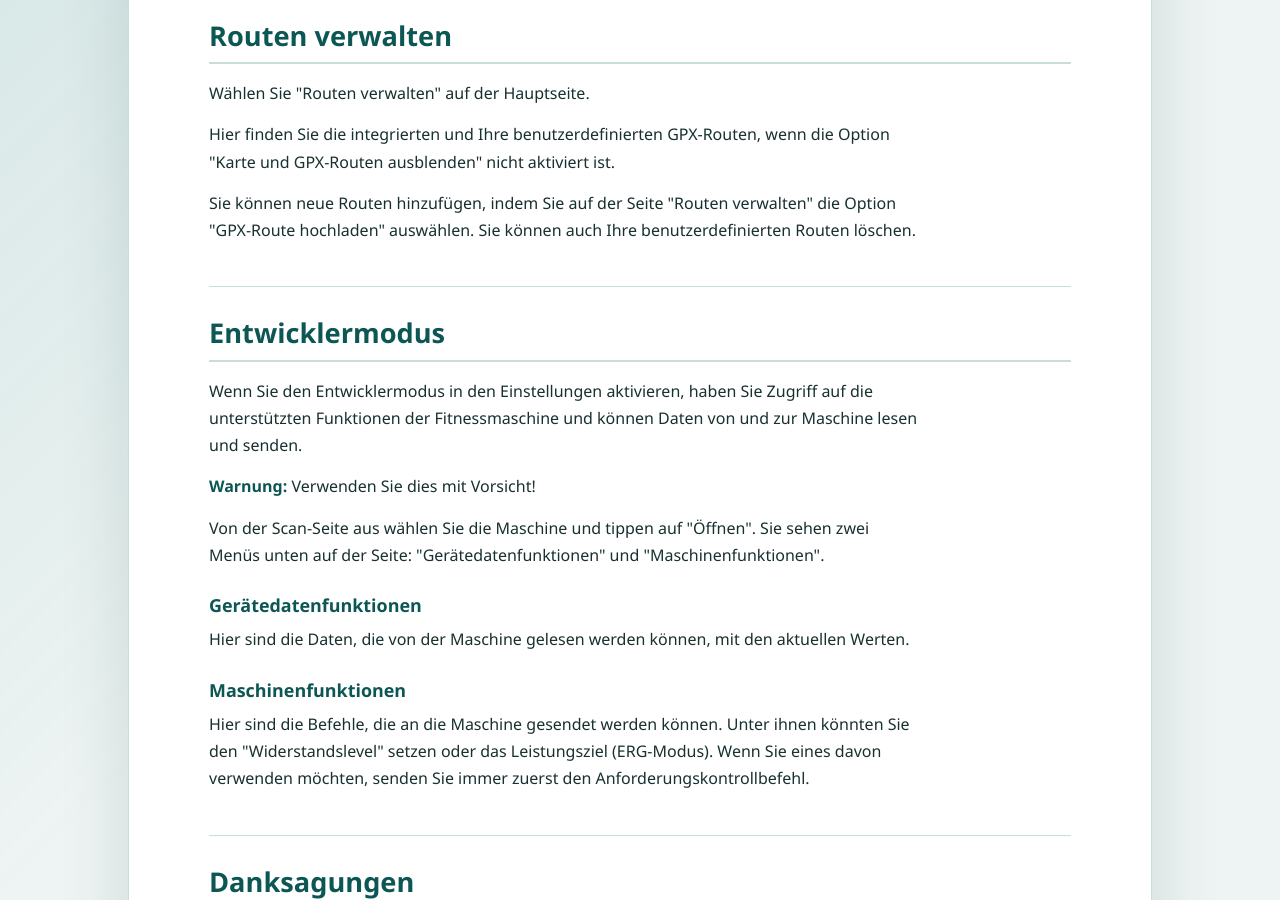
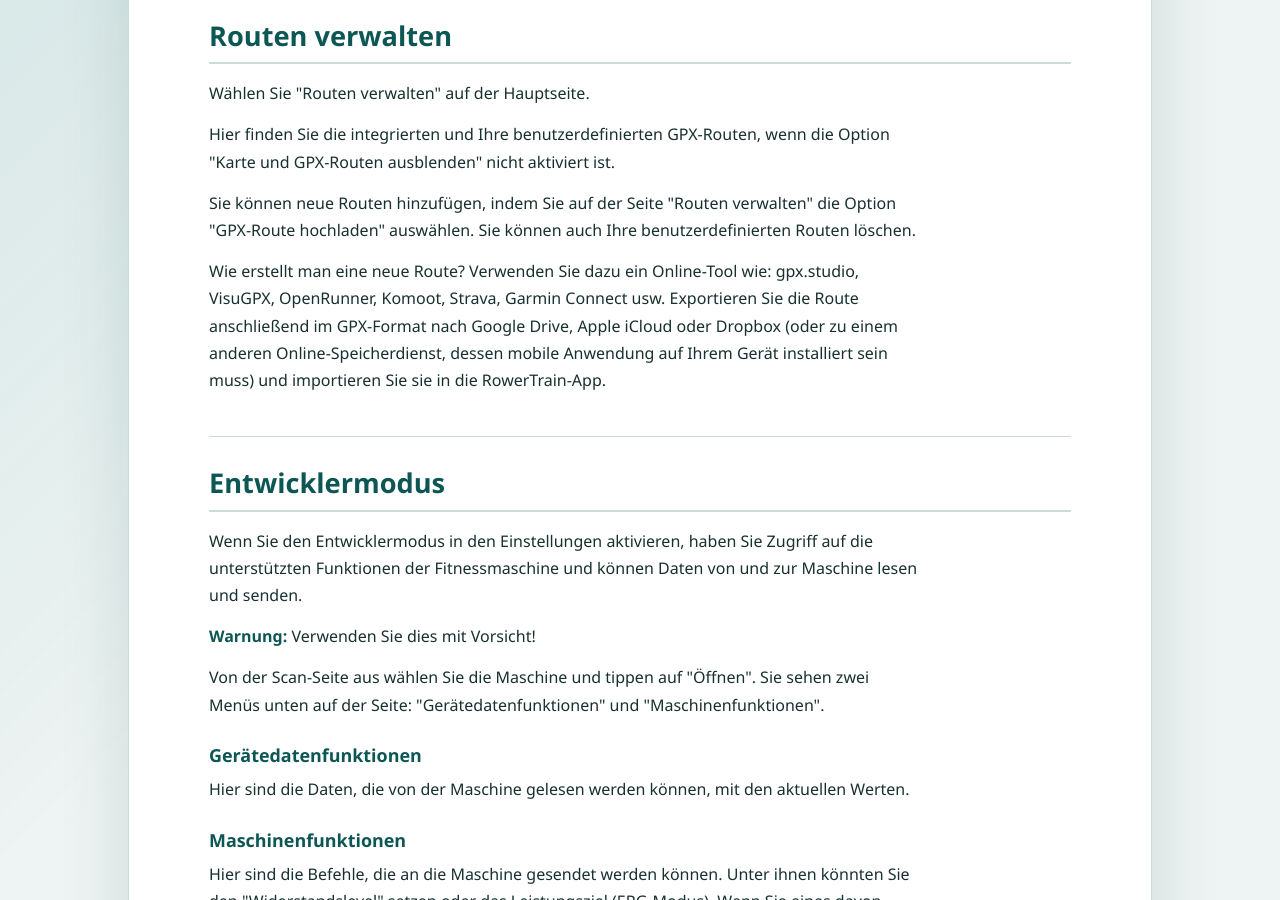
Before and after one commit to iliuta/iliuta.github.io, a Jekyll site: the page rowertrain-docs/index_de.html, which Jekyll copies as it is, in a window 1280 px wide and 900 px high, scrolled down 7030 px. Built offline with Jekyll 4.4.1, drawn with Linux system fonts in a browser that asks for light colours.

Commit message:
route manager explanation

```diff
--- a/rowertrain-docs/index.html
+++ b/rowertrain-docs/index.html
@@ -235,6 +235,11 @@
         <p>Select "Manage routes" from main page.</p>
         <p>You'll find here the built-in and your custom GPX routes if the option "Hide map and GPX routes" is unchecked.</p>
         <p>You can add new routes by selecting "Upload GPX route" from the "Manage routes" page. You can also delete your custom routes.</p>
+
+        <p>How to create a new route?
+            To do so, use an online tool such as: gpx.studio, VisuGPX, OpenRunner, Komoot, Strava, Garmin Connect, etc.
+            Then export it in GPX format to Google Drive, Apple iCloud or Dropbox (or any other online storage service, whose mobile application must be installed on your device), and import it into the RowerTrain application.
+        </p>
     </section>
     <section id="developer-mode">
         <h2>Developer mode</h2>
--- a/rowertrain-docs/index_de.html
+++ b/rowertrain-docs/index_de.html
@@ -235,6 +235,11 @@
         <p>Wählen Sie "Routen verwalten" auf der Hauptseite.</p>
         <p>Hier finden Sie die integrierten und Ihre benutzerdefinierten GPX-Routen, wenn die Option "Karte und GPX-Routen ausblenden" nicht aktiviert ist.</p>
         <p>Sie können neue Routen hinzufügen, indem Sie auf der Seite "Routen verwalten" die Option "GPX-Route hochladen" auswählen. Sie können auch Ihre benutzerdefinierten Routen löschen.</p>
+
+        <p>Wie erstellt man eine neue Route?
+            Verwenden Sie dazu ein Online-Tool wie: gpx.studio, VisuGPX, OpenRunner, Komoot, Strava, Garmin Connect usw.
+            Exportieren Sie die Route anschließend im GPX-Format nach Google Drive, Apple iCloud oder Dropbox (oder zu einem anderen Online-Speicherdienst, dessen mobile Anwendung auf Ihrem Gerät installiert sein muss) und importieren Sie sie in die RowerTrain-App.
+        </p>
     </section>
     <section id="developer-mode">
         <h2>Entwicklermodus</h2>
--- a/rowertrain-docs/index_fr.html
+++ b/rowertrain-docs/index_fr.html
@@ -232,6 +232,11 @@
         <p>Sélectionnez "Gérer les itinéraires" dans la page principale.</p>
         <p>Vous trouverez ici les itinéraires GPX intégrés et vos itinéraires personnalisés si l'option "Masquer la carte et les itinéraires GPX" n'est pas cochée.</p>
         <p>Vous pouvez ajouter de nouveaux itinéraires en sélectionnant "Importer un itinéraire GPX" dans la page "Gérer les itinéraires". Vous pouvez également supprimer vos itinéraires personnalisés.</p>
+
+        <p>Comment créer un nouveau itinéraire?
+            Pour cela, utilisez un outil en ligne tel que: gpx.studio, VisuGPX, OpenRunner, Komoot, Strava, Garmin connect, etc.
+            Exportez-le ensuite au format GPX dans Google Drive, Apple iCloud ou Dropbox (ou tout autre service de stockage en ligne, dont l'application mobile correspondante doit se trouver installée sur votre appareil), et importez-le dans l'application RowerTrain.
+        </p>
     </section>
     <section id="developer-mode">
         <h2>Mode développeur</h2>
```
